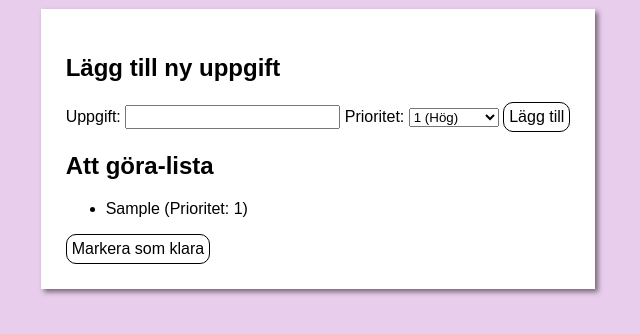
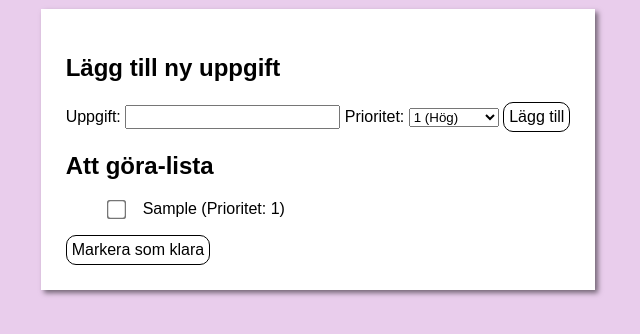
Before and after one commit to godcilla96/typescript2, a website built with Parcel: page index.html in a window 1280 px wide. Both pictures are taken after typing "Sample" into the empty fields and a click on the button "Lägg till". Shown: the part 88-422 px from the top of the page, without its empty margins (322-962 px from the left). Built offline with nearby package versions, Linux system fonts and the light colour scheme.

Commit message:
Lagt till checkbox för varje ärende

```diff
--- a/script.js
+++ b/script.js
@@ -52,7 +52,25 @@ document.addEventListener("DOMContentLoaded", function () {
     function addTodo(task, priority) {
         // Skapa ett nytt todo-element
         var todoItem = document.createElement("li");
-        todoItem.textContent = "".concat(task, " (Prioritet: ").concat(priority, ")");
+        todoItem.classList.add("todo-item");
+        // Skapa en checkbox för att markera som klar
+        var checkBox = document.createElement("input");
+        checkBox.type = "checkbox";
+        checkBox.classList.add("checkbox");
+        checkBox.addEventListener("change", function () {
+            // Markera uppgiften som klar när kryssrutan är markerad
+            if (checkBox.checked) {
+                todoItem.classList.add("completed");
+            }
+            else {
+                todoItem.classList.remove("completed");
+            }
+        });
+        // Skapa textnoden för uppgiften
+        var taskText = document.createTextNode("".concat(task, " (Prioritet: ").concat(priority, ")"));
+        // Lägg till checkbox och uppgiftstexten i todo-elementet
+        todoItem.appendChild(checkBox);
+        todoItem.appendChild(taskText);
         // Lägg till todo-elementet i listan
         todoList.appendChild(todoItem);
     }
--- a/style.css
+++ b/style.css
@@ -2,6 +2,7 @@ body {
     font-family: Arial, Helvetica, sans-serif;
     background-color: rgb(233, 205, 236);
 }
+
 
 h1 {
     text-align: center;
@@ -41,3 +42,14 @@ input {
 label {
     font-size: 1em;
 }
+
+.todo-item {
+    display: flex;
+    align-items: center;
+    margin-bottom: 10px;
+}
+
+.checkbox {
+    margin-right: 20px;
+    transform: scale(1.5);
+}
```
Also changed, not shown: script.ts (+32 -12 lines).
